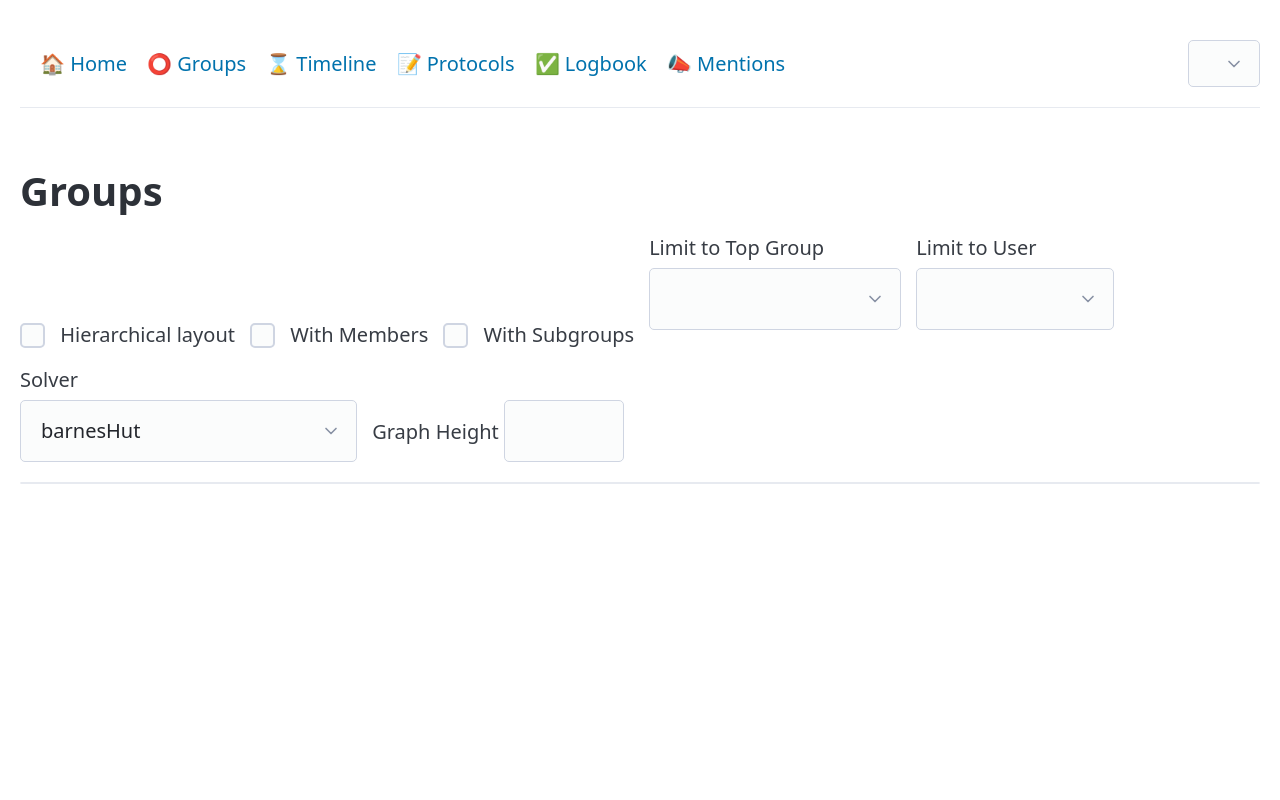
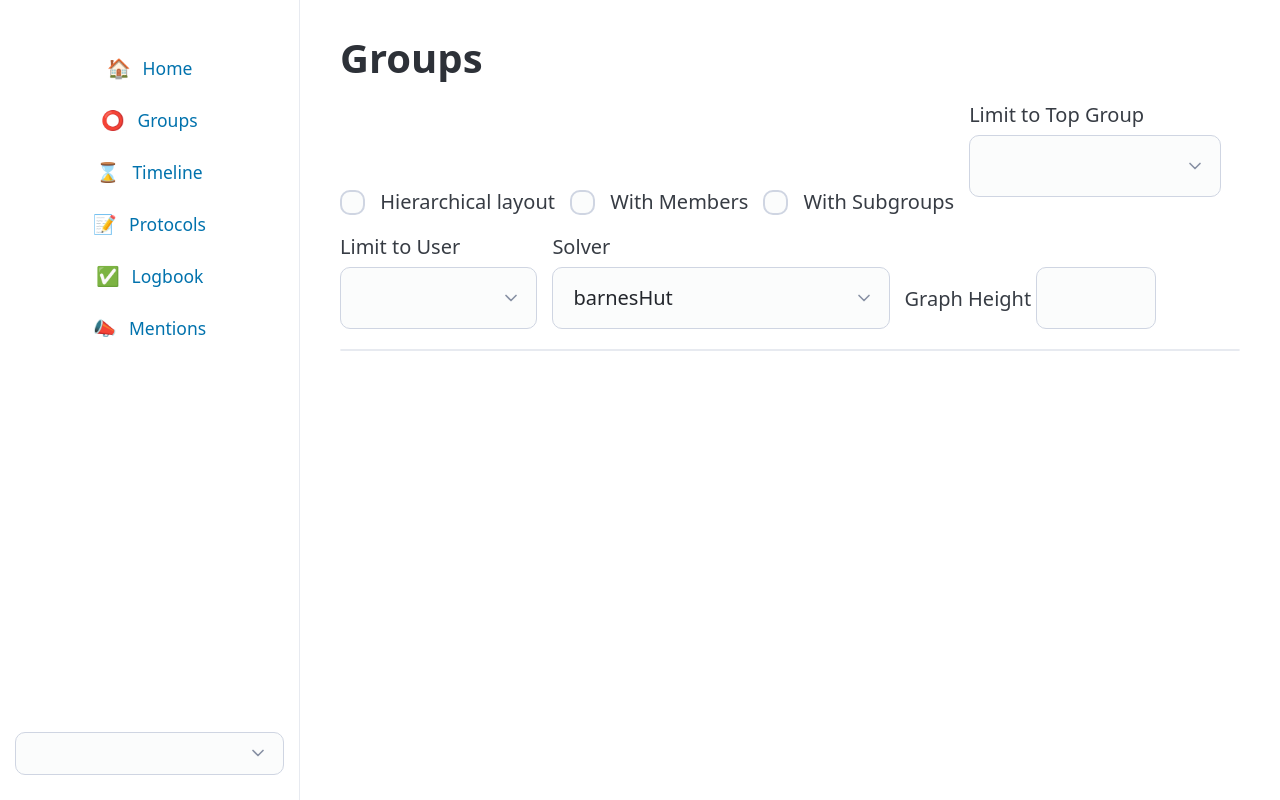
Before and after one commit to treibhausdonaufeld/nextcloud-bot, a Python web app: template app/templates/groups.html in a window 1280 px wide. Run offline with Jinja, Linux system fonts and the light colour scheme; the template is opened without the code that fills it, so the values that code supplies are empty.

Commit message:
update design

```diff
--- a/app/main.py
+++ b/app/main.py
@@ -12,7 +12,7 @@ from ravyn.responses import RedirectResponse
 
 from app.controllers.dashboard import dashboard, search_results
 from app.controllers.groups import group_detail, groups_graph, groups_page
-from app.controllers.logbook import logbook_import, logbook_page
+from app.controllers.logbook import logbook_page
 from app.controllers.mentions import (
     mention_page_detail,
     mention_user_detail,
@@ -87,7 +87,6 @@ app = Ravyn(
         Gateway(handler=timeline_page),
         Gateway(handler=protocols_page),
         Gateway(handler=logbook_page),
-        Gateway(handler=logbook_import),
         Gateway(handler=mentions_page),
         Gateway(handler=mentions_graph),
         Gateway(handler=mention_user_detail),
--- a/app/static/app.css
+++ b/app/static/app.css
@@ -1,22 +1,140 @@
 /* Small layout tweaks on top of Pico.css */
 
-nav.main-nav {
-  border-bottom: 1px solid var(--pico-muted-border-color);
-  margin-bottom: 1rem;
+:root {
+  --pico-border-radius: 0.5rem;
+  --sidebar-width: 15rem;
 }
 
-nav.main-nav ul {
-  flex-wrap: wrap;
+body {
+  margin: 0;
 }
 
-nav.main-nav a[aria-current='page'] {
-  font-weight: bold;
-  text-decoration: underline;
+/* ---------- App shell: fixed left sidebar + content ---------- */
+
+.app-shell {
+  display: flex;
+  align-items: stretch;
+  min-height: 100vh;
 }
 
-nav.main-nav select {
+.sidebar {
+  flex: 0 0 var(--sidebar-width);
+  display: flex;
+  flex-direction: column;
+  gap: 1.25rem;
+  padding: 1.25rem 0.75rem;
+  background: var(--pico-card-background-color);
+  border-right: 1px solid var(--pico-muted-border-color);
+  position: sticky;
+  top: 0;
+  height: 100vh;
+  overflow-y: auto;
+}
+
+.sidebar-brand {
+  padding: 0 0.5rem;
+  font-size: 0.8rem;
+  font-weight: 700;
+  letter-spacing: 0.04em;
+  text-transform: uppercase;
+  color: var(--pico-muted-color);
+}
+
+.main-nav ul {
+  display: flex;
+  flex-direction: column;
+  gap: 0.1rem;
+  margin: 0;
+  padding: 0;
+  list-style: none;
+}
+
+.main-nav li {
+  margin: 0;
+}
+
+.main-nav a {
+  display: flex;
+  align-items: center;
+  gap: 0.6rem;
+  padding: 0.4rem 0.65rem;
+  border-radius: var(--pico-border-radius);
+  color: var(--pico-color);
+  font-size: 0.875rem;
+  line-height: 1.2;
+  text-decoration: none;
+  transition: background-color 120ms ease, color 120ms ease;
+}
+
+.main-nav a .icon {
+  font-size: 0.95rem;
+  line-height: 1;
+}
+
+.main-nav a:hover {
+  background: var(--pico-secondary-focus);
+}
+
+.main-nav a[aria-current='page'] {
+  background: var(--pico-primary-background);
+  color: var(--pico-primary-inverse);
+  font-weight: 600;
+}
+
+.sidebar-lang select {
+  font-size: 0.85rem;
+  padding-block: 0.4rem;
+}
+
+.sidebar-lang {
+  margin-top: auto;
+}
+
+.sidebar-lang select {
   margin-bottom: 0;
-  width: auto;
+}
+
+.app-content {
+  flex: 1 1 auto;
+  min-width: 0;
+}
+
+.app-content > .container-fluid {
+  max-width: 1400px;
+  padding: 1.75rem 2rem;
+}
+
+@media (max-width: 768px) {
+  .app-shell {
+    flex-direction: column;
+  }
+
+  .sidebar {
+    position: static;
+    height: auto;
+    width: 100%;
+    flex-direction: row;
+    flex-wrap: wrap;
+    align-items: center;
+    gap: 1rem;
+    border-right: none;
+    border-bottom: 1px solid var(--pico-muted-border-color);
+    padding: 0.75rem 1rem;
+  }
+
+  .main-nav ul {
+    flex-direction: row;
+    flex-wrap: wrap;
+  }
+
+  .sidebar-lang {
+    margin-top: 0;
+    margin-left: auto;
+  }
+
+  .app-content > .container-fluid {
+    padding: 1.25rem;
+  }
 }
 
 .filter-form {
--- a/app/templates/base.html
+++ b/app/templates/base.html
@@ -9,20 +9,20 @@
     <script src="/static/htmx.min.js"></script>
   </head>
   <body>
-    <header class="container-fluid">
+    <div class="app-shell">
+      <aside class="sidebar">
+        <div class="sidebar-brand">{{ settings.name }}</div>
         <nav class="main-nav">
           <ul>
-          <li><strong>{{ settings.name }}</strong></li>
-          <li><a href="/" {% if current_path == '/' %}aria-current="page"{% endif %}>🏠 {{ _("Home") }}</a></li>
-          <li><a href="/groups" {% if current_path.startswith('/groups') %}aria-current="page"{% endif %}>⭕ {{ _("Groups") }}</a></li>
-          <li><a href="/timeline" {% if current_path.startswith('/timeline') %}aria-current="page"{% endif %}>⌛ {{ _("Timeline") }}</a></li>
-          <li><a href="/protocols" {% if current_path.startswith('/protocols') %}aria-current="page"{% endif %}>📝 {{ _("Protocols") }}</a></li>
-          <li><a href="/logbook" {% if current_path.startswith('/logbook') %}aria-current="page"{% endif %}>✅ {{ _("Logbook") }}</a></li>
-          <li><a href="/mentions" {% if current_path.startswith('/mentions') %}aria-current="page"{% endif %}>📣 {{ _("Mentions") }}</a></li>
+            <li><a href="/" {% if current_path == '/' %}aria-current="page"{% endif %}><span class="icon">🏠</span> {{ _("Home") }}</a></li>
+            <li><a href="/groups" {% if current_path.startswith('/groups') %}aria-current="page"{% endif %}><span class="icon">⭕</span> {{ _("Groups") }}</a></li>
+            <li><a href="/timeline" {% if current_path.startswith('/timeline') %}aria-current="page"{% endif %}><span class="icon">⌛</span> {{ _("Timeline") }}</a></li>
+            <li><a href="/protocols" {% if current_path.startswith('/protocols') %}aria-current="page"{% endif %}><span class="icon">📝</span> {{ _("Protocols") }}</a></li>
+            <li><a href="/logbook" {% if current_path.startswith('/logbook') %}aria-current="page"{% endif %}><span class="icon">✅</span> {{ _("Logbook") }}</a></li>
+            <li><a href="/mentions" {% if current_path.startswith('/mentions') %}aria-current="page"{% endif %}><span class="icon">📣</span> {{ _("Mentions") }}</a></li>
           </ul>
-        <ul>
-          <li>
-            <form action="/lang" method="get">
+        </nav>
+        <form class="sidebar-lang" action="/lang" method="get">
           <input type="hidden" name="next" value="{{ current_path }}" />
           <select name="code" aria-label="{{ _('Language') }}" onchange="this.form.submit()">
             {% for code, name in available_languages.items() %}
@@ -30,10 +30,10 @@
             {% endfor %}
           </select>
         </form>
-          </li>
-        </ul>
-      </nav>
-    </header>
+      </aside>
+      <div class="app-content">
         <main class="container-fluid">{% block content %}{% endblock %}</main>
+      </div>
+    </div>
   </body>
 </html>
```
Also changed, not shown: other parts of app/static/app.css (+177 -2 lines), app/controllers/logbook.py (+6 -52 lines), app/templates/logbook.html (+41 -61 lines), locales/de/LC_MESSAGES/messages.po, 2 other files. Lines whose indentation alone changed are shown as unchanged.
